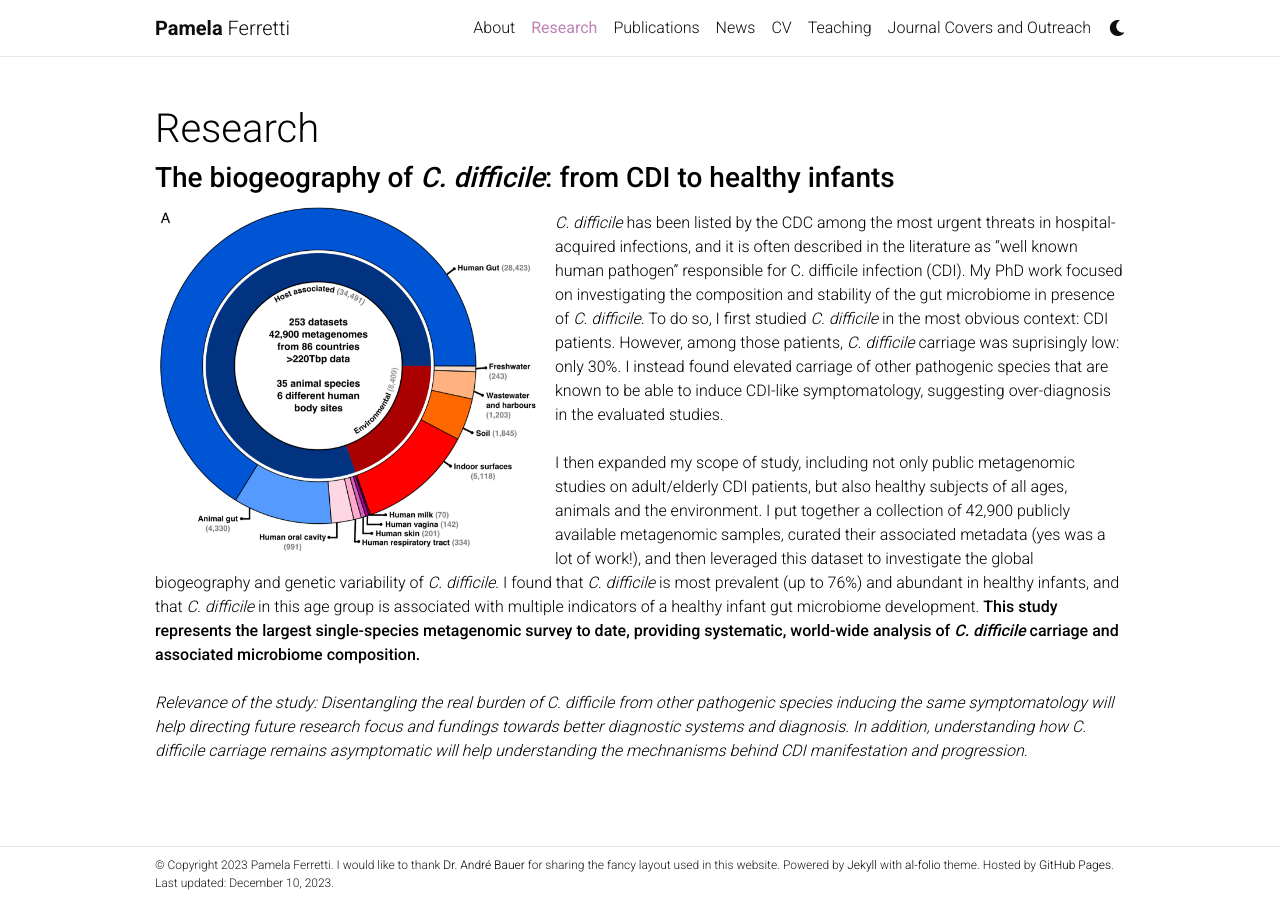
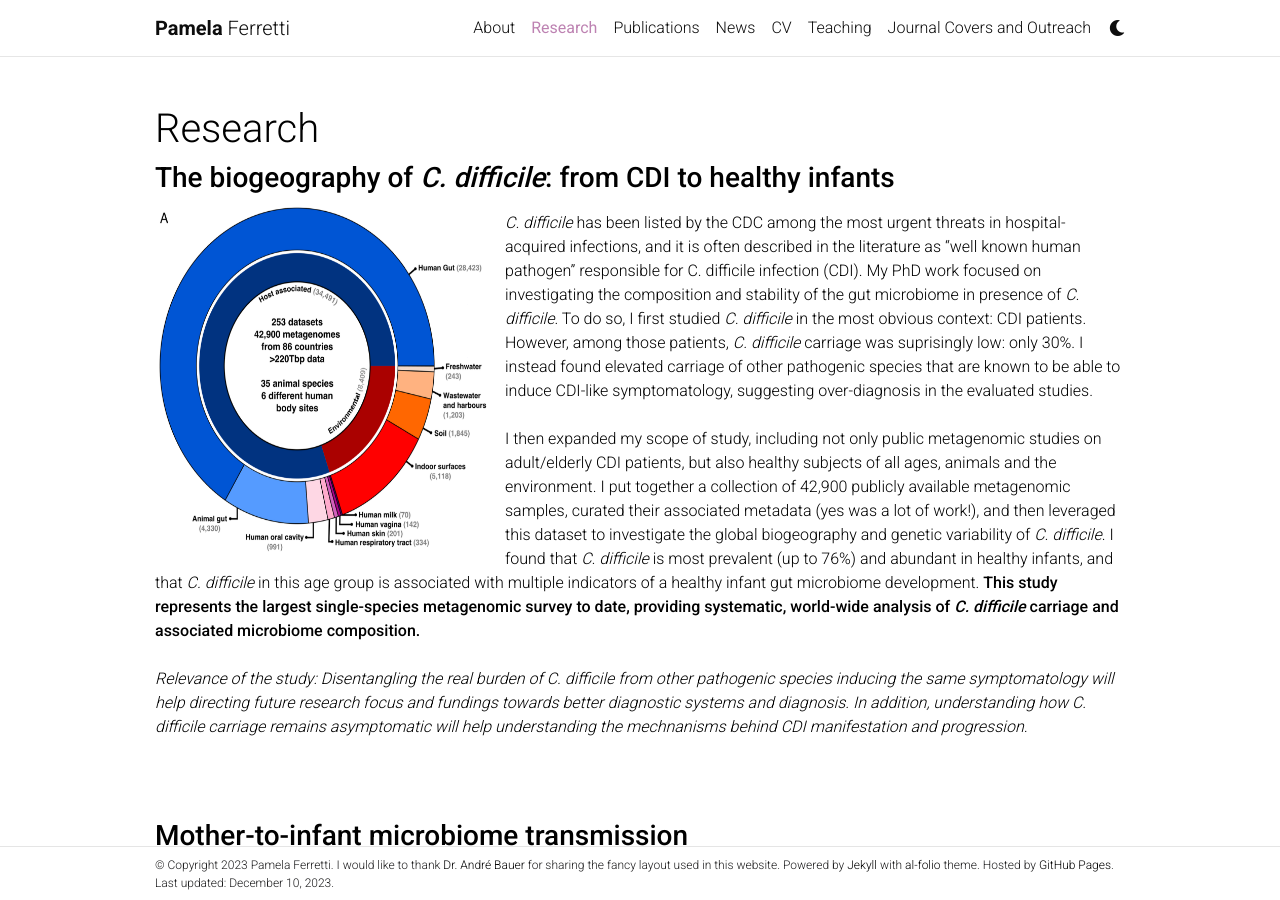
Before and after one commit to pamelaferretti/pamelaferretti.github.io, a Jekyll site: the page built from _pages/research.md, in a window 1280 px wide and 900 px high. Built offline with Jekyll 4.4.1, drawn with Linux system fonts in a browser that asks for light colours; comment, search, counter and statistics services are not loaded; a style sheet for code colours, icons or effects is not loaded.

Commit message:
Update research.md
changed first figure dim

```diff
--- a/_pages/research.md
+++ b/_pages/research.md
@@ -10,7 +10,7 @@
 
 ### **The biogeography of _C. difficile_: from CDI to healthy infants**
 
-<img align="left" width="400" height="350" style="float:left; padding-right:15px" src="/assets/img/3.jpg">
+<img align="left" width="350" height="350" style="float:left; padding-right:15px" src="/assets/img/3.jpg">
 
 _C. difficile_ has been listed by the CDC among the most urgent threats in hospital-acquired infections, and it is often described in the literature as "well known human pathogen" responsible for C. difficile infection (CDI). My PhD work focused on investigating the composition and stability of the gut microbiome in presence of _C. difficile_. To do so, I first studied _C. difficile_ in the most obvious context: CDI patients. However, among those patients, _C. difficile_ carriage was suprisingly low: only 30%. I instead found elevated carriage of other pathogenic species that are known to be able to induce CDI-like symptomatology, suggesting over-diagnosis in the evaluated studies.
 <br/><br/>
```
